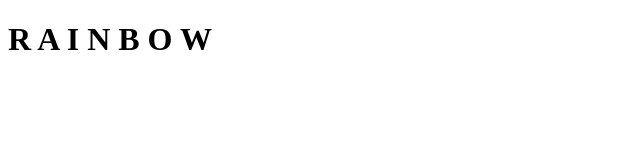
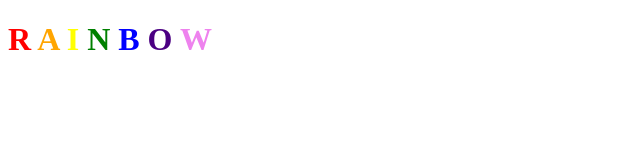
Before and after one commit to banirezaie/js-2-2, a plain HTML site: page quiz6.html in a window 1280 px wide. Shown: the whole page, without its empty margins (0-640 px from the left). Drawn offline with nearby package versions, Linux system fonts and the light colour scheme.

Commit message:
quiz6 done

```diff
--- a/quiz6.html
+++ b/quiz6.html
@@ -1,11 +1,10 @@
 <!DOCTYPE html>
-
+<html>
 	<head>
 		<title>Rainbow</title>
 		<!--LEAVE THESE LINES ALONE, PLEASE! THEY MAKE THE LIVE PREVIEW WORK!-->
-    <script src="node_modules/babel-polyfill/dist/polyfill.js" type="text/javascript"> </script>
+		<script src="node_modules/babel-polyfill/dist/polyfill.js" type="text/javascript"></script>
 		<script src="https://unpkg.com/@babel/standalone/babel.min.js"></script>
-
 	</head>
 
 	<body>
@@ -22,5 +21,4 @@
 
 		<script src="quiz6.js"></script>
 	</body>
-
 </html>
--- a/quiz6.js
+++ b/quiz6.js
@@ -1,6 +1,9 @@
-//please write some JS codes to make the rainbow colored
-//use this array of colors:
-const colors = ["red", "orange", "yellow", "green", "blue", "indigo", "violet"] //PLEASE DON'T CHANGE THIS LINE!
-//your task is to select all spans, iterate over them, assign them each one of the colors from the colors array.
-//the first span should be red, second one orange and so on.
-//YOU CODE GOES HERE:
+/* Please write some JS codes to make the rainbow colored
+use this array of colors: */
+const colors = ["red", "orange", "yellow", "green", "blue", "indigo", "violet"]; // PLEASE DON'T CHANGE THIS LINE!
+
+/* your task is to select all spans, iterate over them, assign them each one of the colors from the colors array.
+the first span should be red, second one orange and so on.
+ */
+
+document.querySelectorAll("h1 span").forEach(({ style }, index) => (style.color = colors[index]));
```
Lines whose indentation alone changed are shown as unchanged.
